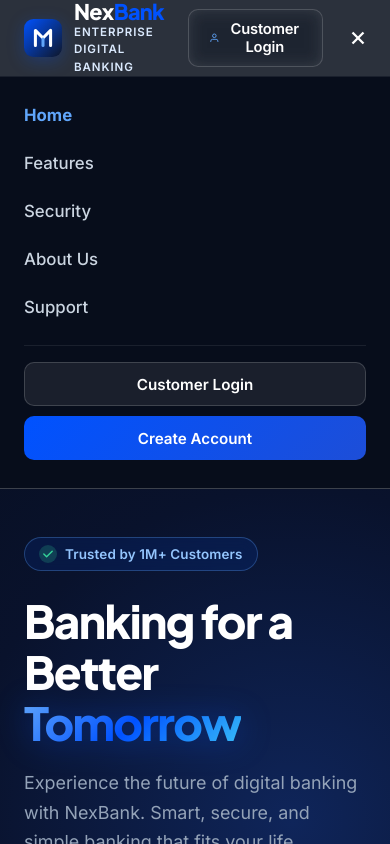
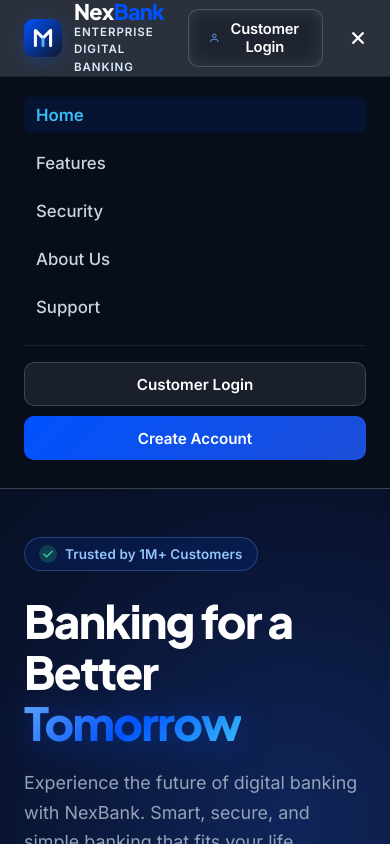
Before and after one commit to Avneet-Chahal/NexBank, a React (Vite) app: page / in a window 390 px wide. Both pictures are taken after a click on the button "Open menu". Shown: the top 844 px of the page. Built offline with nearby package versions, Linux system fonts and the light colour scheme.

Commit message:
Polish landing page navigation

```diff
--- a/src/components/common/PublicNavbar.jsx
+++ b/src/components/common/PublicNavbar.jsx
@@ -68,6 +68,7 @@ export function PublicNavbar({ activePage = "home", onNavigate }) {
             type="button"
             className={`landing-nav__link ${activePage === "home" ? "landing-nav__link--active" : ""}`}
             onClick={() => handleNavClick("home")}
+            aria-current={activePage === "home" ? "page" : undefined}
           >
             <span>Home</span>
           </button>
@@ -76,6 +77,7 @@ export function PublicNavbar({ activePage = "home", onNavigate }) {
             type="button"
             className={`landing-nav__link ${activePage === "features" ? "landing-nav__link--active" : ""}`}
             onClick={() => handleNavClick("features")}
+            aria-current={activePage === "features" ? "page" : undefined}
           >
             <span>Features</span>
           </button>
@@ -84,6 +86,7 @@ export function PublicNavbar({ activePage = "home", onNavigate }) {
             type="button"
             className={`landing-nav__link ${activePage === "security" ? "landing-nav__link--active" : ""}`}
             onClick={() => handleNavClick("security")}
+            aria-current={activePage === "security" ? "page" : undefined}
           >
             <span>Security</span>
           </button>
@@ -92,6 +95,7 @@ export function PublicNavbar({ activePage = "home", onNavigate }) {
             type="button"
             className={`landing-nav__link ${activePage === "about" ? "landing-nav__link--active" : ""}`}
             onClick={() => handleNavClick("about")}
+            aria-current={activePage === "about" ? "page" : undefined}
           >
             <span>About Us</span>
           </button>
@@ -100,6 +104,7 @@ export function PublicNavbar({ activePage = "home", onNavigate }) {
             type="button"
             className={`landing-nav__link ${activePage === "support" ? "landing-nav__link--active" : ""}`}
             onClick={() => handleNavClick("support")}
+            aria-current={activePage === "support" ? "page" : undefined}
           >
             <span>Support</span>
           </button>
@@ -161,6 +166,7 @@ export function PublicNavbar({ activePage = "home", onNavigate }) {
               type="button"
               className={`landing-nav__mobile-link ${activePage === "home" ? "landing-nav__mobile-link--active" : ""}`}
               onClick={() => handleNavClick("home")}
+              aria-current={activePage === "home" ? "page" : undefined}
             >
               Home
             </button>
@@ -168,6 +174,7 @@ export function PublicNavbar({ activePage = "home", onNavigate }) {
               type="button"
               className={`landing-nav__mobile-link ${activePage === "features" ? "landing-nav__mobile-link--active" : ""}`}
               onClick={() => handleNavClick("features")}
+              aria-current={activePage === "features" ? "page" : undefined}
             >
               Features
             </button>
@@ -175,6 +182,7 @@ export function PublicNavbar({ activePage = "home", onNavigate }) {
               type="button"
               className={`landing-nav__mobile-link ${activePage === "security" ? "landing-nav__mobile-link--active" : ""}`}
               onClick={() => handleNavClick("security")}
+              aria-current={activePage === "security" ? "page" : undefined}
             >
               Security
             </button>
@@ -182,6 +190,7 @@ export function PublicNavbar({ activePage = "home", onNavigate }) {
               type="button"
               className={`landing-nav__mobile-link ${activePage === "about" ? "landing-nav__mobile-link--active" : ""}`}
               onClick={() => handleNavClick("about")}
+              aria-current={activePage === "about" ? "page" : undefined}
             >
               About Us
             </button>
@@ -189,6 +198,7 @@ export function PublicNavbar({ activePage = "home", onNavigate }) {
               type="button"
               className={`landing-nav__mobile-link ${activePage === "support" ? "landing-nav__mobile-link--active" : ""}`}
               onClick={() => handleNavClick("support")}
+              aria-current={activePage === "support" ? "page" : undefined}
             >
               Support
             </button>
--- a/src/pages/Landing/LandingPage.css
+++ b/src/pages/Landing/LandingPage.css
@@ -81,11 +81,19 @@
   color: #94A3B8;
   padding: 8px 4px;
   position: relative;
+  cursor: pointer;
+  outline: none;
   transition: color var(--transition-fast);
 }
 
 .landing-nav__link:hover {
   color: var(--white);
+}
+
+.landing-nav__link:focus-visible {
+  color: var(--white);
+  box-shadow: 0 0 0 2px rgba(0, 82, 255, 0.4);
+  border-radius: 4px;
 }
 
 .landing-nav__link--active {
@@ -101,7 +109,7 @@
   right: 0;
   height: 2.5px;
   background: #0052FF;
-  box-shadow: 0 0 10px #0052FF;
+  box-shadow: 0 0 10px rgba(0, 82, 255, 0.6);
   border-radius: 4px;
 }
 
@@ -190,12 +198,27 @@
   font-size: 1.05rem;
   font-weight: 500;
   color: #CBD5E1;
-  padding: 8px 0;
+  padding: 8px 12px;
+  border-radius: var(--radius-sm);
+  cursor: pointer;
+  outline: none;
+  transition: color var(--transition-fast), background-color var(--transition-fast);
+}
+
+.landing-nav__mobile-link:hover {
+  color: var(--white);
+  background: rgba(255, 255, 255, 0.04);
+}
+
+.landing-nav__mobile-link:focus-visible {
+  color: var(--white);
+  box-shadow: 0 0 0 2px rgba(0, 82, 255, 0.4);
 }
 
 .landing-nav__mobile-link--active {
-  color: #60A5FA;
-  font-weight: 700;
+  color: #38BDF8;
+  font-weight: 600;
+  background: rgba(0, 82, 255, 0.1);
 }
 
 .landing-nav__mobile-actions {
```
